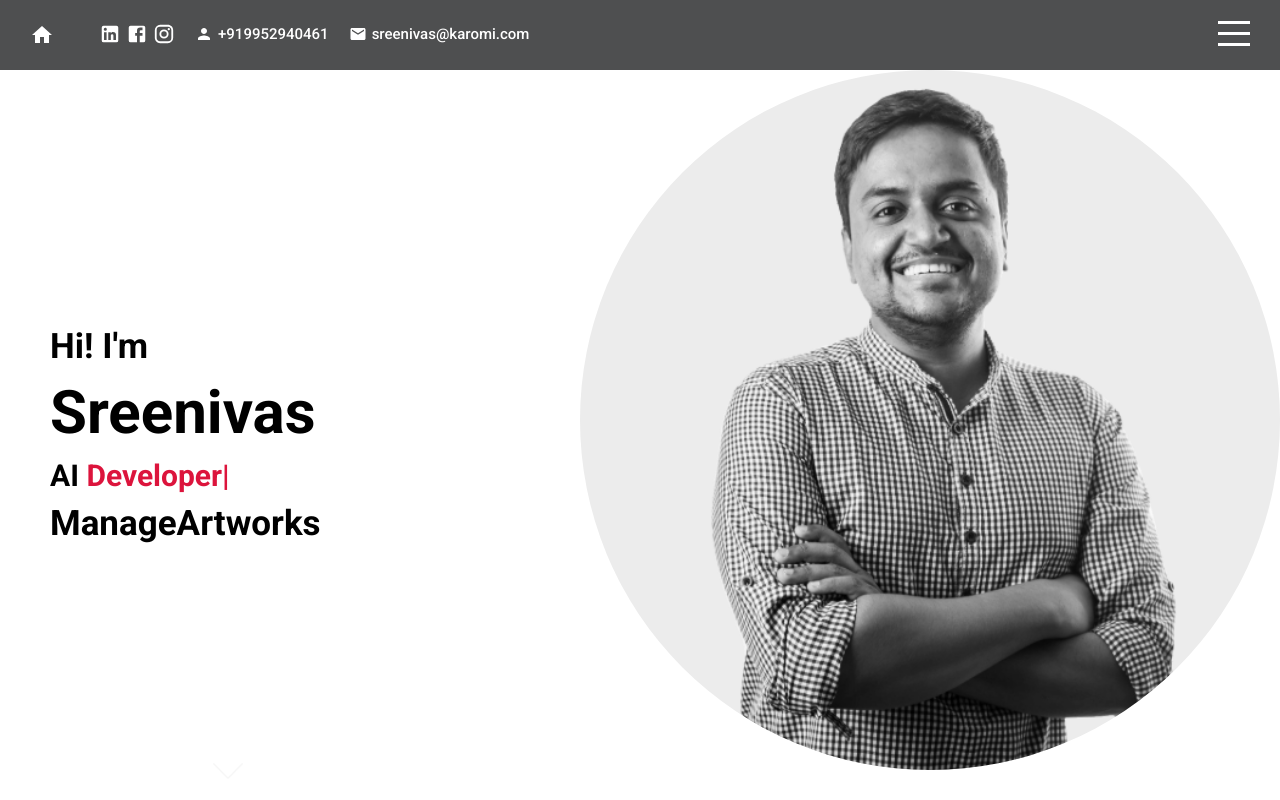
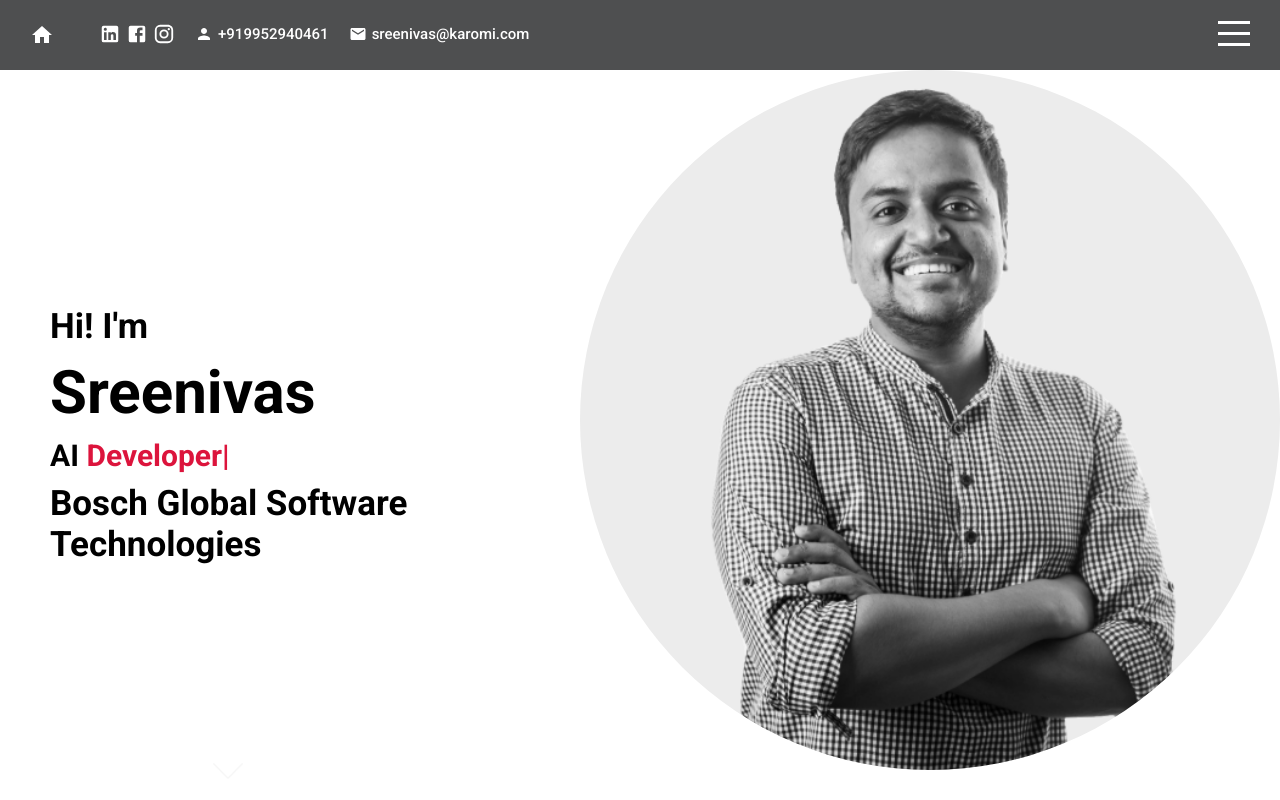
Before and after one commit to sreeni5493/mywebsite, a React (Create React App) app: page / in a window 1280 px wide. Built offline with nearby package versions, Linux system fonts and the light colour scheme.

Commit message:
bosch update

```diff
--- a/src/components/intro/Intro.jsx
+++ b/src/components/intro/Intro.jsx
@@ -24,7 +24,7 @@ export default function Intro() {
             AI <span ref={textRef}></span>
           </h3>
           <h2 className="company">
-            ManageArtworks
+            Bosch Global Software Technologies
           </h2>
           <a href="#works">
           <img src="assets/down.png" alt="" />
--- a/src/components/works/Works.jsx
+++ b/src/components/works/Works.jsx
@@ -7,6 +7,15 @@ export default function Works() {
     {
       id: "1",
       icon: "./assets/work.png",
+      company: "Bosch Global Software Technologies",
+      title: "Data Scientist",
+      desc: "Build end to end data science pipelines for autonomous driving: traffic lights.",
+      img: "/assets/bosch.png",
+      website: "https://www.bosch-softwaretechnologies.com/en/index.html",
+    },
+    {
+      id: "2",
+      icon: "./assets/work.png",
       company: "ManageArtworks",
       title: "AI Team Lead",
       desc: "Work involves interacting with client, understanding their requirements then come up with design and development of AI products in the artwork management domain.",
@@ -14,16 +23,16 @@ export default function Works() {
       website: "https://www.manageartworks.com/",
     },
     {
-      id: "2",
+      id: "3",
       icon: "./assets/academic_research.png",
       company: "FIAS",
       title: "Research Scientist",
-      desc: "Bridging model based design with deep neural networks. Modeling computer vision algorithms based on user requirements, along with simulation of rendered data using physically based rendering.",
+      desc: "Bridging model based design with deep neural networks. Building computer vision algorithms along with simulation of rendered data using physically based rendering.",
       img: "/assets/fias.png",
       website: "https://fias.institute/en/",
     },
     {
-      id: "3",
+      id: "4",
       icon: "./assets/academic_research.png",
       company: "MIA",
       title: "Research Assistant-HiWi",
@@ -32,7 +41,7 @@ export default function Works() {
       website: "https://www.mia.uni-saarland.de/index.shtml",
     },
     {
-      id: "4",
+      id: "5",
       icon: "./assets/academic_research.png",
       company: "MPI",
       title: "Research Assistant-HiWi",
--- a/src/components/works/works.scss
+++ b/src/components/works/works.scss
@@ -34,7 +34,7 @@
   }
 
   .slider {
-    height: 350px;
+    height: 300px;
     display: flex;
     position: absolute;
     left: 0;
```
Also changed, not shown: public/assets/bosch.png (added).
